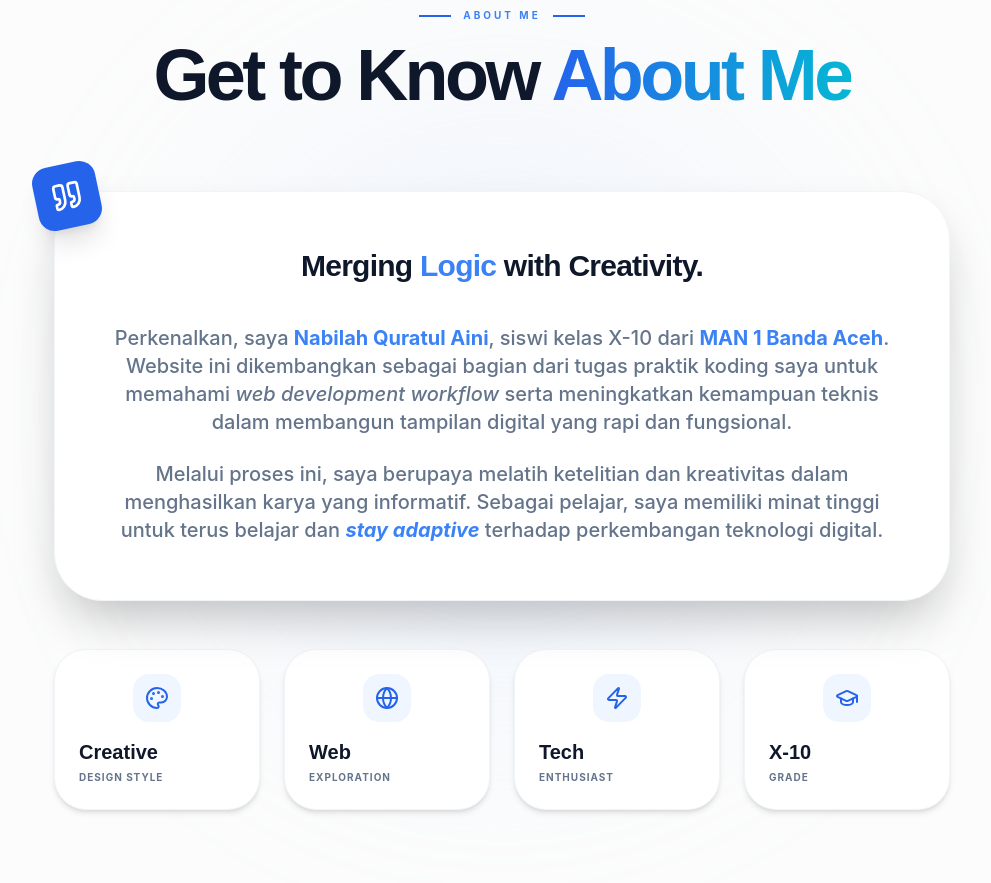
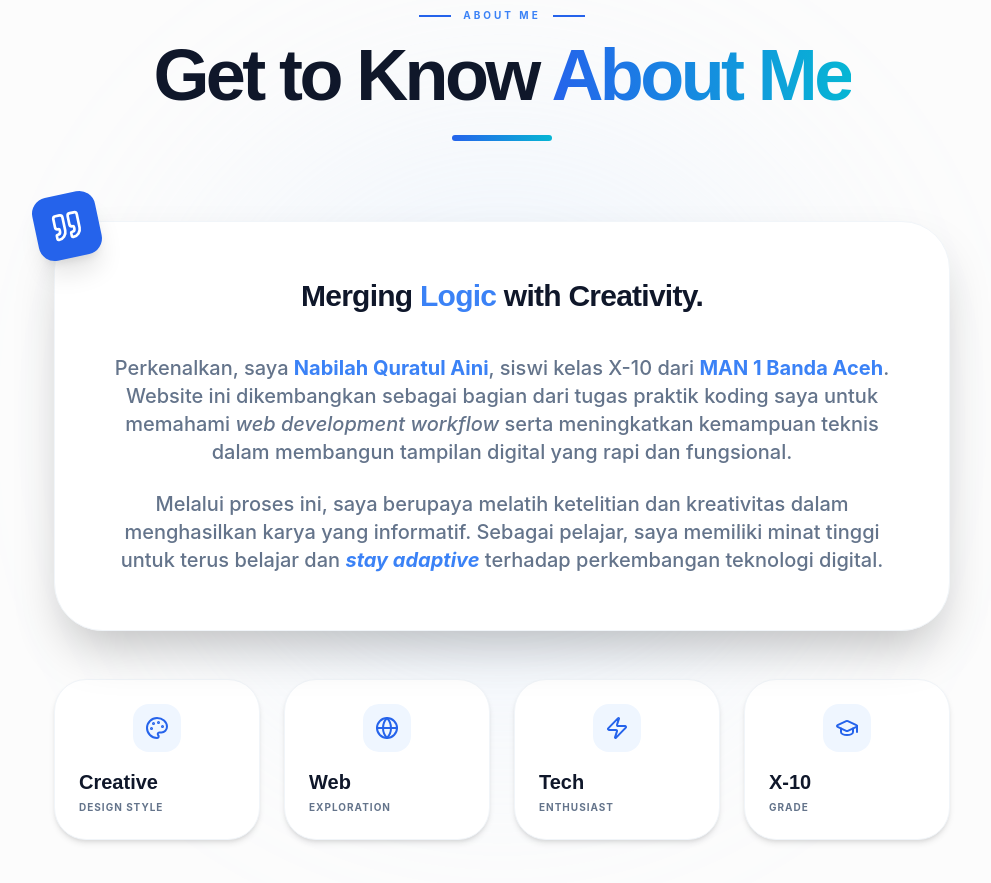
Before and after one commit to nabilahquratul15/web-portofolio-nabila, a React (Vite) app: page / in a window 1280 px wide. Shown: the part 920-1803 px from the top of the page, without its empty margins (138-1129 px from the left). Built offline with nearby package versions, Linux system fonts and the light colour scheme; the HTML template or start-up script is replaced by a standard one.

Commit message:
nambahin garis di header

```diff
--- a/src/components/AboutSection.tsx
+++ b/src/components/AboutSection.tsx
@@ -51,6 +51,15 @@ export default function AboutSection() {
           <h2 className={`text-5xl md:text-7xl font-black tracking-tighter ${textColor}`}>
             Get to Know <span className={`text-transparent bg-clip-text bg-gradient-to-r ${accentGradient}`}>About Me</span>
           </h2>
+
+          {/* INI GARIS BAWAHNYA (Kaya di Skills) */}
+          <motion.div
+            initial={{ width: 0, opacity: 0 }}
+            whileInView={{ width: "100px", opacity: 1 }}
+            viewport={{ once: true }}
+            transition={{ delay: 0.3, duration: 0.8 }}
+            className={`h-1.5 mt-6 rounded-full bg-gradient-to-r ${accentGradient}`}
+          />
         </motion.div>
 
         <div className="max-w-4xl mx-auto">
```
